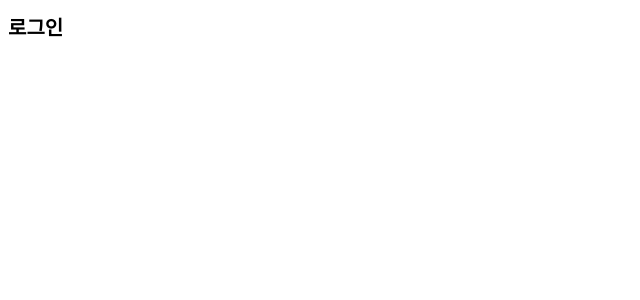
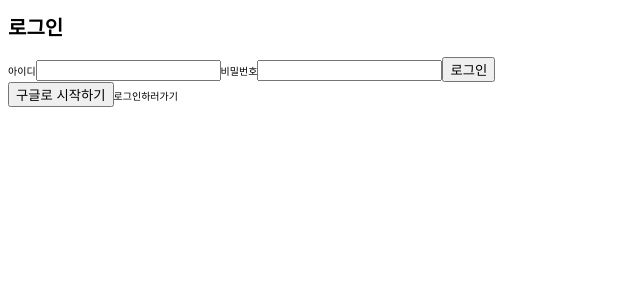
Before and after one commit to imgoing222/ContiNew, a Next.js app in the folder frontend/: page /signin in a window 1280 px wide. Shown: the top 300 px of the page, without its empty margins (0-640 px from the left). Built offline with nearby package versions, Linux system fonts and the light colour scheme; no server answers.

Commit message:
[S06P31D105-74] feat: 로그인 페이지 임시 작성

```diff
--- a/frontend/src/pages/signin.tsx
+++ b/frontend/src/pages/signin.tsx
@@ -1,5 +1,42 @@
+import { Button } from "@components/account/Button";
+import { Container, FormContainer } from "@components/account/Container";
+import { Header } from "@components/account/Header";
+import { Input } from "@components/account/Input";
+import { Label } from "@components/account/Label";
+import { LinkButton } from "@components/account/LinkButton";
+import { useState } from "react";
+import authApi from "src/api/auth";
+
 function Signin() {
-	return <h1>로그인</h1>;
+	const [values, setValues] = useState({ login_id: "", password: "" });
+
+	const handleFormSubmit = async (e: React.FormEvent<HTMLFormElement>) => {
+		e.preventDefault();
+		console.log(values);
+		const res = await authApi.signin(values);
+		console.log(res);
+		console.log("로그인!");
+	};
+
+	const handleInputChange = (e: React.ChangeEvent<HTMLInputElement>) => {
+		const { name, value } = e.target;
+		setValues({ ...values, [name]: value.trim() });
+	};
+
+	return (
+		<Container>
+			<Header>로그인</Header>
+			<FormContainer onSubmit={handleFormSubmit}>
+				<Label>아이디</Label>
+				<Input placeholder="" name="login_id" onChange={handleInputChange} />
+				<Label>비밀번호</Label>
+				<Input placeholder="" name="password" type="password" onChange={handleInputChange} />
+				<Button>로그인</Button>
+			</FormContainer>
+			<Button>구글로 시작하기</Button>
+			<LinkButton href="/signin">로그인하러가기</LinkButton>
+		</Container>
+	);
 }
 
 export default Signin;
```
